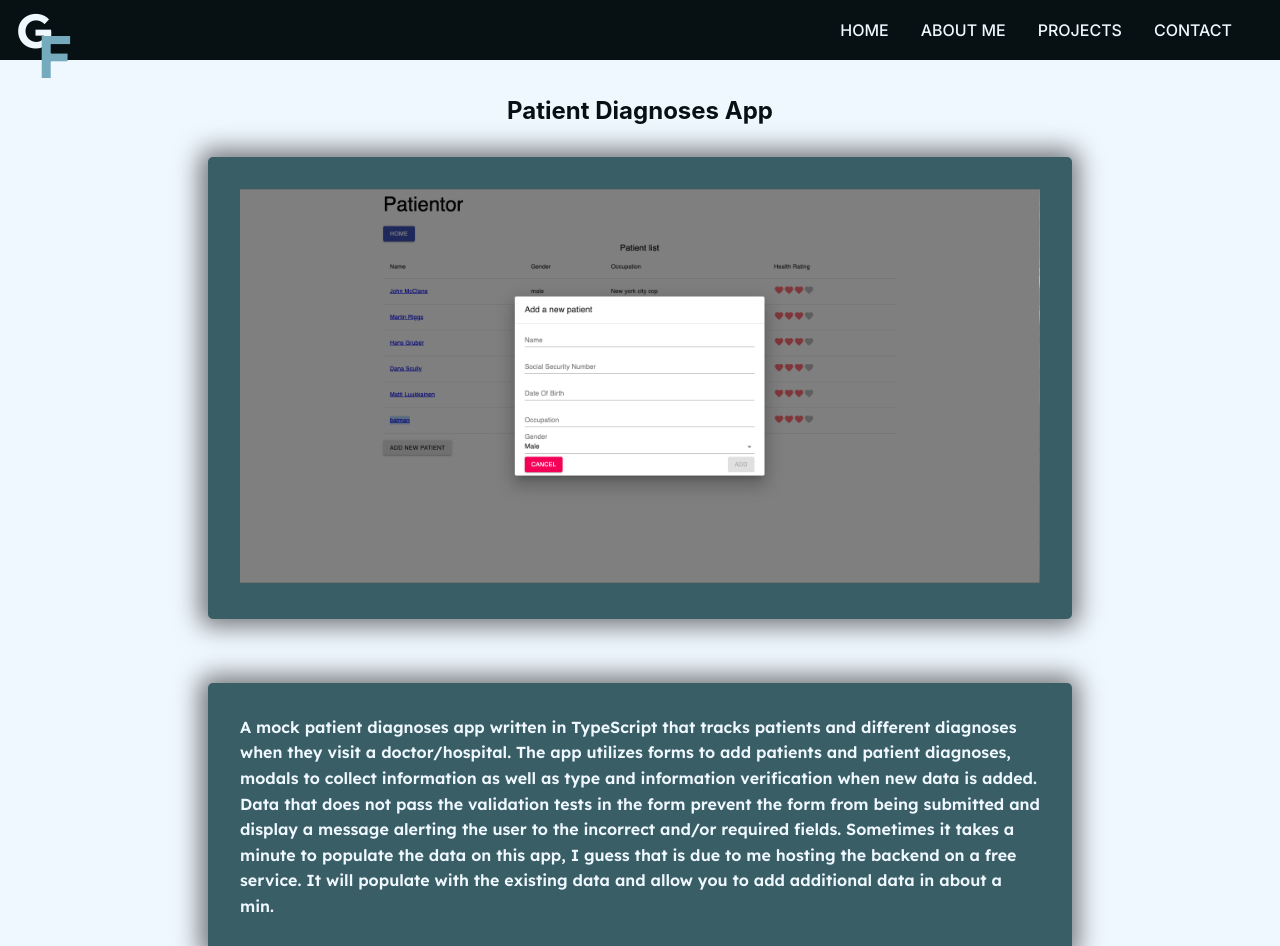
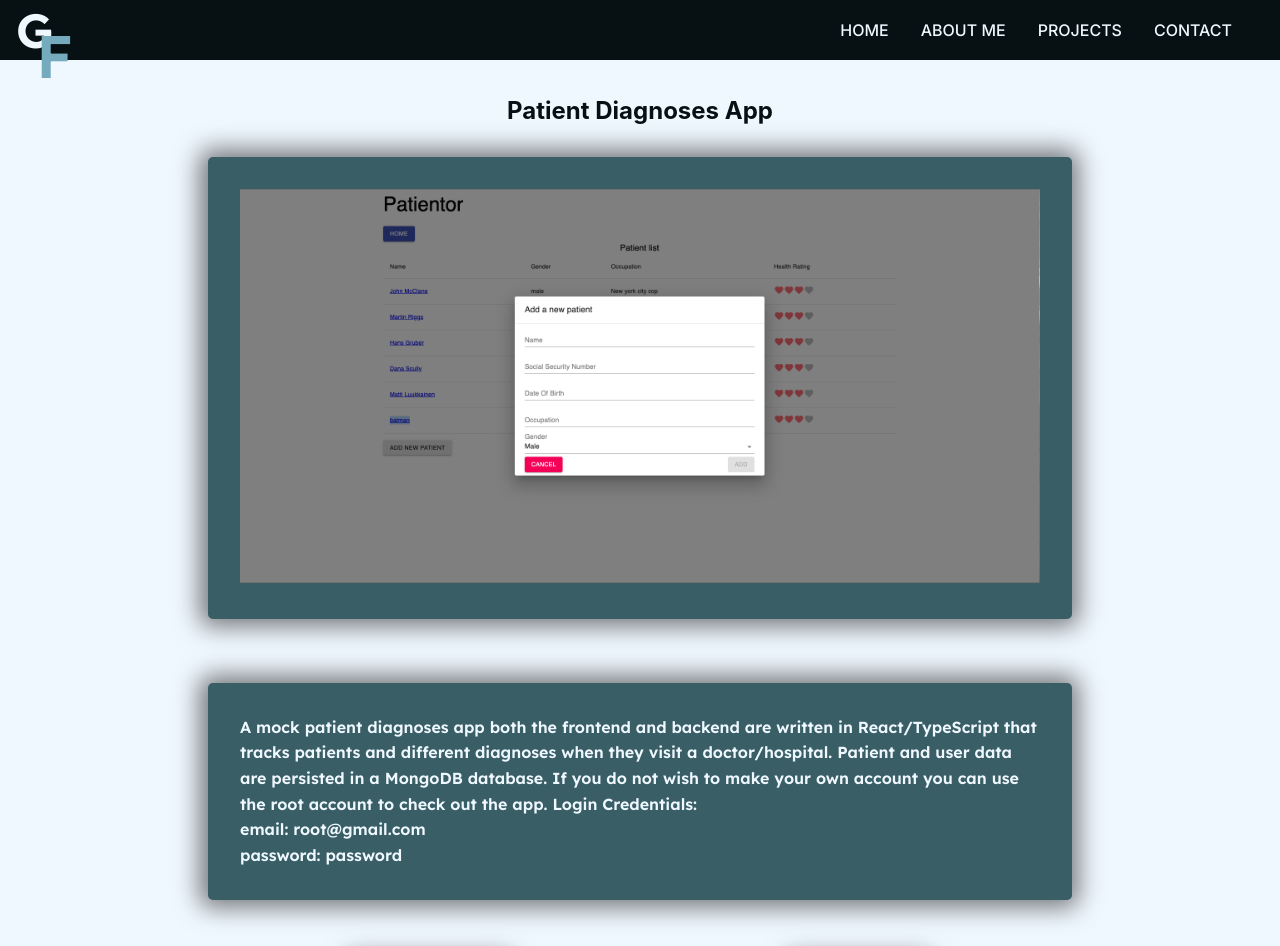
Before and after one commit to fazzolari17/portfolio, a React (Create React App) app: page /projects/045736a7-69ec-4c58-8161-c1f7a8a05772 in a window 1280 px wide. Shown: the top 946 px of the page. Built offline with nearby package versions, Linux system fonts and the light colour scheme.

Commit message:
change project description for Patientor App

```diff
--- a/src/data/javascriptProjects.js
+++ b/src/data/javascriptProjects.js
@@ -1,3 +1,4 @@
+import React from 'react';
 import quoteMachine from '../images/randomQuoteGenerator.png';
 import markdownPreviewer from '../images/markdownPreviewer.png';
 import drumMachine from '../images/drumMachine.png';
@@ -14,7 +15,7 @@ let projects = [
     image: patientorApp,
     language: 'typescript',
     id: '045736a7-69ec-4c58-8161-c1f7a8a05772',
-    description: `A mock patient diagnoses app written in TypeScript that tracks patients and different diagnoses when they visit a doctor/hospital. The app utilizes forms to add patients and patient diagnoses, modals to collect information as well as type and information verification when new data is added. Data that does not pass the validation tests in the form prevent the form from being submitted and display a message alerting the user to the incorrect and/or required fields. Sometimes it takes a minute to populate the data on this app, I guess that is due to me hosting the backend on a free service. It will populate with the existing data and allow you to add additional data in about a min.`,
+    description: <>A mock patient diagnoses app both the frontend and backend are written in React/TypeScript that tracks patients and different diagnoses when they visit a doctor/hospital. Patient and user data are persisted in a MongoDB database. If you do not wish to make your own account you can use the root account to check out the app. Login Credentials: <br/> { `email: root@gmail.com`} <br/> {`password: password` }</>,
   },
   {
     name: 'Repository Rating App',
```
